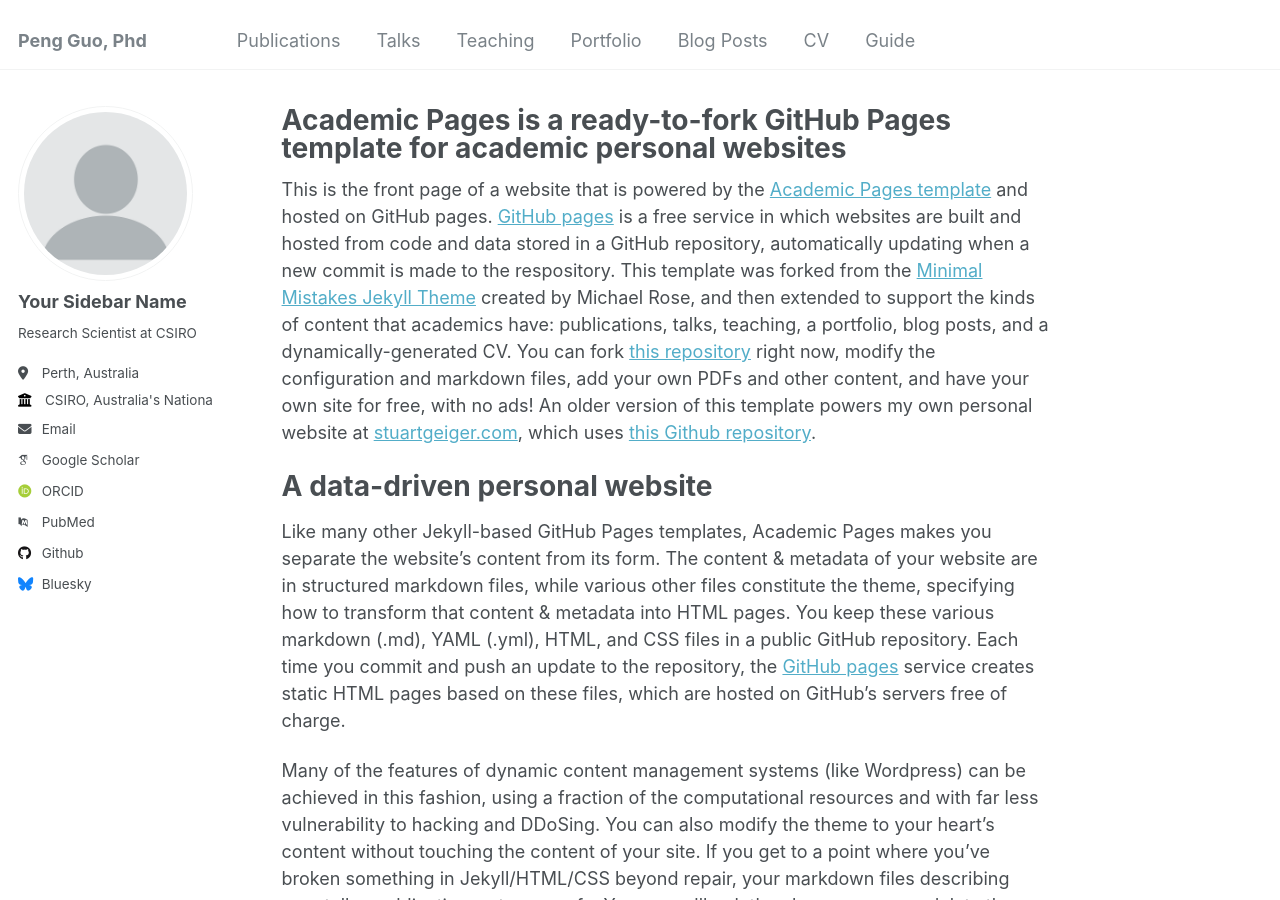
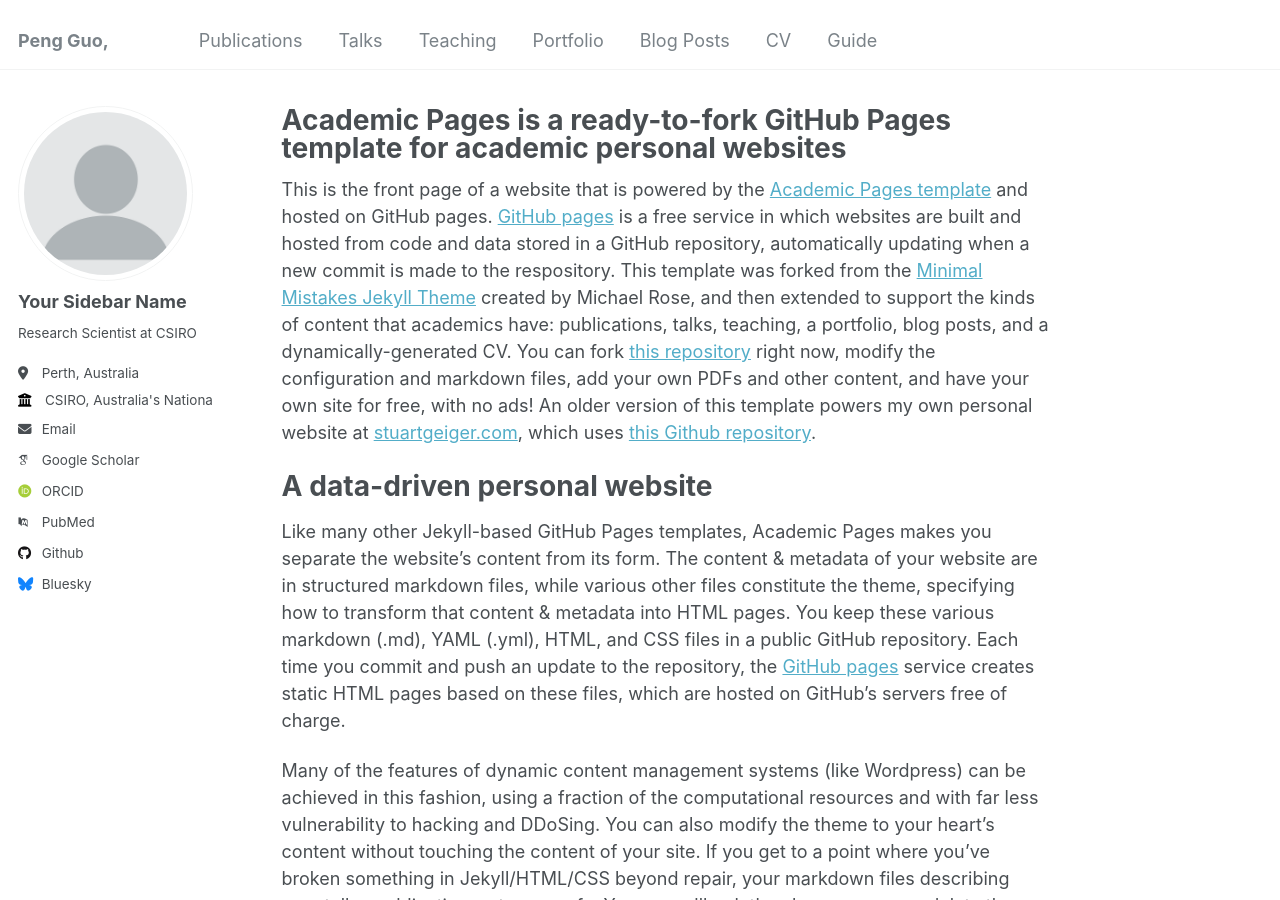
Before and after one commit to pengguo-seismo/pengguo-seismo.github.io, a Jekyll site: the page built from _pages/about.md, in a window 1280 px wide and 900 px high. Built offline with Jekyll 4.4.1, drawn with Linux system fonts in a browser that asks for light colours; some web fonts are replaced.

Commit message:
Update _config.yml

```diff
--- a/_config.yml
+++ b/_config.yml
@@ -8,7 +8,7 @@
 
 # Basic Site Settings
 locale                   : "en-US"
-title                    : "Peng Guo, Phd"
+title                    : "Peng Guo,"
 title_separator          : "-"
 name                     : &name "Dr. Peng Guo"
 description              : &description "personal description"
```
